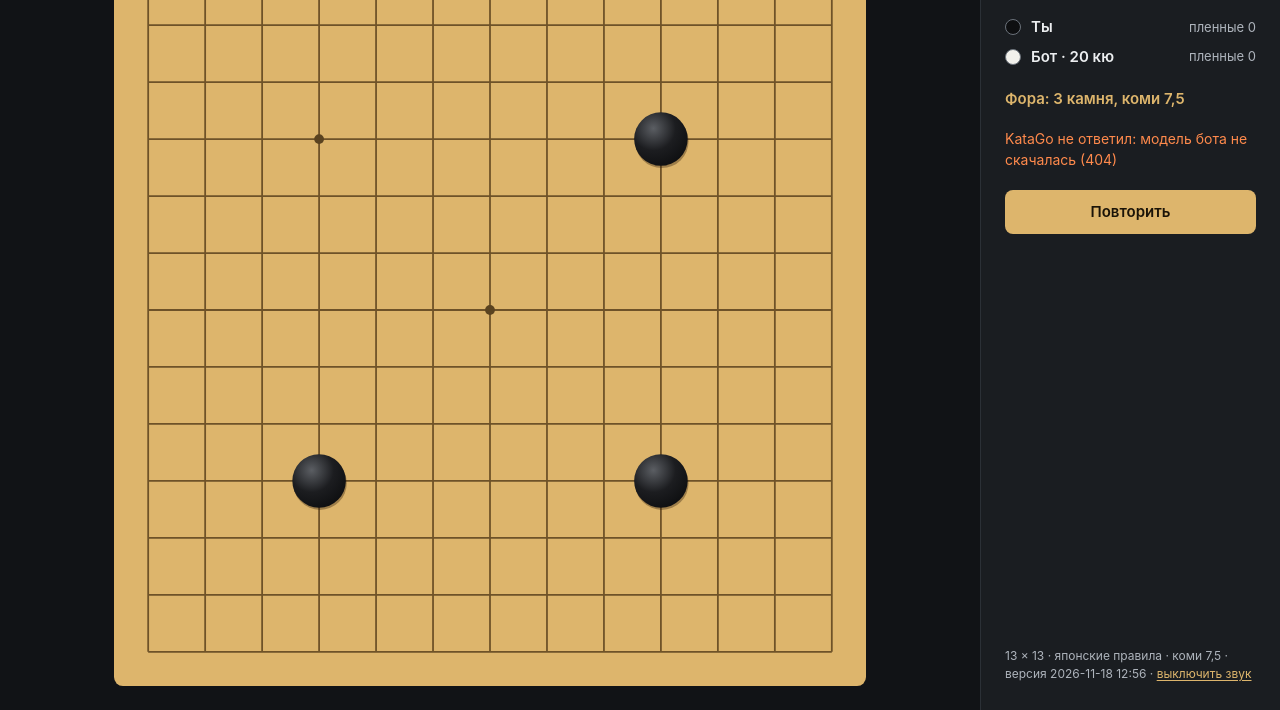
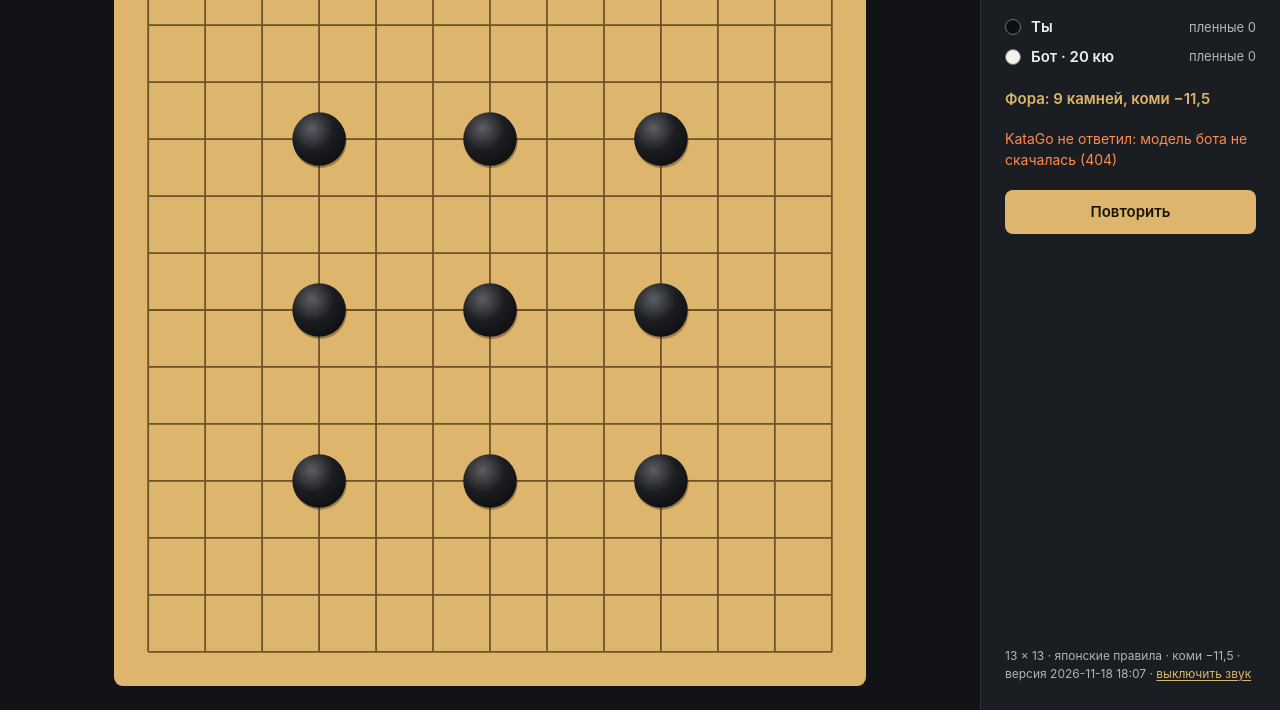
Before and after one commit to alkbt-id/g-13, a plain HTML site: page index.html in a window 1280 px wide. Both pictures are taken after a click on the button "Начать партию". Shown: the part 90-800 px from the top of the page. Drawn offline with Linux system fonts and the light colour scheme; no server answers.

Commit message:
Update the page

```diff
--- a/bot.mjs
+++ b/bot.mjs
@@ -88,35 +88,32 @@ export const handicapStones = (count) => (handicapSets[count] ?? []).map((gtp) =
 
 /**
  * KataGo's lead for black with that many handicap stones, no komi, white to move; 0 is the even game
- * (calibration/stones.json). Two and three stones hold up in bot games; a fourth gave the weaker bot far
- * less than KataGo's lead says (calibration/check-20-12-*.json), so the handicap uses at most three stones and komi.
+ * (calibration/stones.json). Between bots two and three stones hold up; a fourth gave the weaker bot far
+ * less than KataGo's lead says (calibration/check-20-12-*.json), so bot-against-bot checks use at most three.
  */
 const stoneLead = { 0: 6.4, 2: 19.1, 3: 31.4, 4: 47.1, 5: 57.5, 6: 72.1, 7: 81.7, 8: 94.9, 9: 102.4 };
-const stoneCounts = [0, 2, 3];
-/** One more stone is worth about 12 points (from 2 to 9 stones by KataGo's lead); past nine stones, komi gives them. */
+const botStoneCounts = [0, 2, 3];
+/** One more stone is worth about 12 points (from 2 to 9 stones by KataGo's lead). */
 const stonePoints = 12;
 const halfPoint = (value) => Math.round(value - 0.5) + 0.5;
 /** How far a komi is from the usual 0.5 to 6.5. */
 const unusual = (komi) => Math.max(0, 0.5 - komi, komi - evenKomi);
 
 /**
- * The game for a rank: even with komi 6.5 from the weakest bot up. Below it, down to 30 kyu, black gets the
- * rating the player lacks against that bot in points: the fewest stones that leave the komi closest to the
- * usual 0.5 to 6.5, and komi for the rest. Below 30 kyu one more stone a rank.
+ * The game for a rank: even with komi 6.5 from the weakest bot up. Below it the usual handicap ladder, a
+ * stone for every rank: one rank weaker is black with komi 0.5, two ranks two stones, up to nine stones
+ * with komi 0.5. Past nine stones each rank is a stone's worth, 12 points, more komi to black.
  */
 export function handicapFor(kyu) {
-  if (kyu <= botFloorKyu) return handicapOf(0);
-  const atStart = handicapOf((profileRating(profiles[0]) - eloOfKyu(Math.min(kyu, startKyu))) * handicapPerElo);
-  if (kyu <= startKyu) return atStart;
-  // Below 30 kyu every rank is one more stone, up to nine; then 12 points of komi to black for each rank.
-  const wanted = atStart.stones + kyu - startKyu;
-  const stones = Math.min(maxHandicap, wanted);
-  return { stones, komi: atStart.komi - (wanted - stones) * stonePoints };
+  const ranks = kyu - botFloorKyu;
+  if (ranks <= 0) return { stones: 0, komi: evenKomi };
+  const stones = ranks === 1 ? 0 : Math.min(maxHandicap, ranks);
+  return { stones, komi: 0.5 - Math.max(0, ranks - maxHandicap) * stonePoints };
 }
-/** Stones and komi worth `points` for black over the even game. */
+/** Stones and komi worth `points` for black over the even game, as bot-against-bot checks give it. */
 export function handicapOf(points) {
   if (!points) return { stones: 0, komi: evenKomi };
-  const options = stoneCounts.map((stones) => ({ stones, komi: halfPoint(stoneLead[stones] - stoneLead[0] + evenKomi - points) }));
+  const options = botStoneCounts.map((stones) => ({ stones, komi: halfPoint(stoneLead[stones] - stoneLead[0] + evenKomi - points) }));
   return options.reduce((best, option) => (unusual(option.komi) < unusual(best.komi) ? option : best));
 }
 
--- a/index.html
+++ b/index.html
@@ -2,7 +2,7 @@
 <html lang="ru" data-mode="local">
 <head>
   <meta charset="utf-8">
-  <meta name="thirteen-version" content="2026-11-18 12:56">
+  <meta name="thirteen-version" content="2026-11-18 18:07">
   <meta name="viewport" content="width=device-width,initial-scale=1,viewport-fit=cover">
   <meta name="theme-color" content="#111316">
   <title>G · THIRTEEN</title>
```
Also changed, not shown: diag.html (+1 -1 lines).
